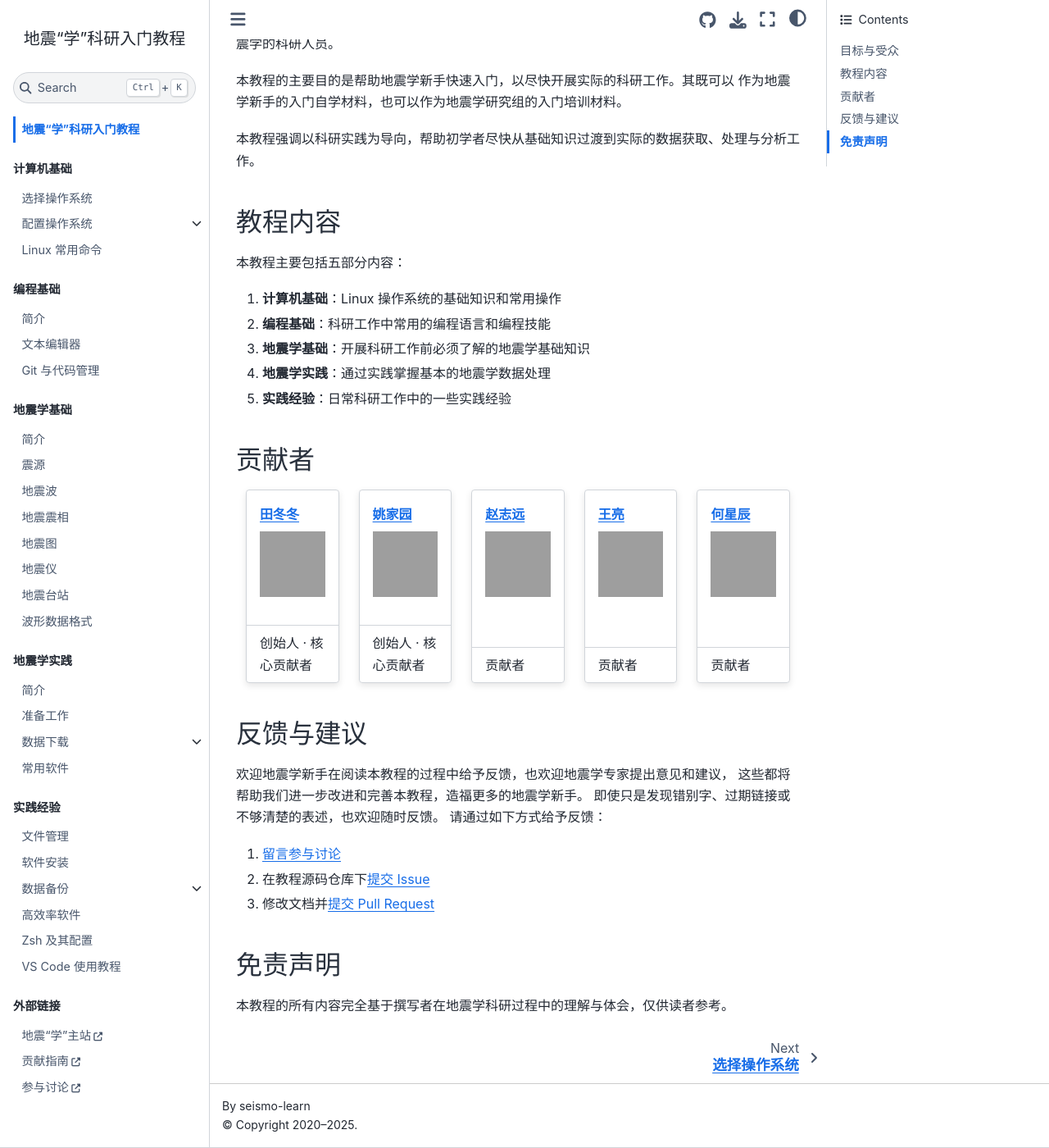
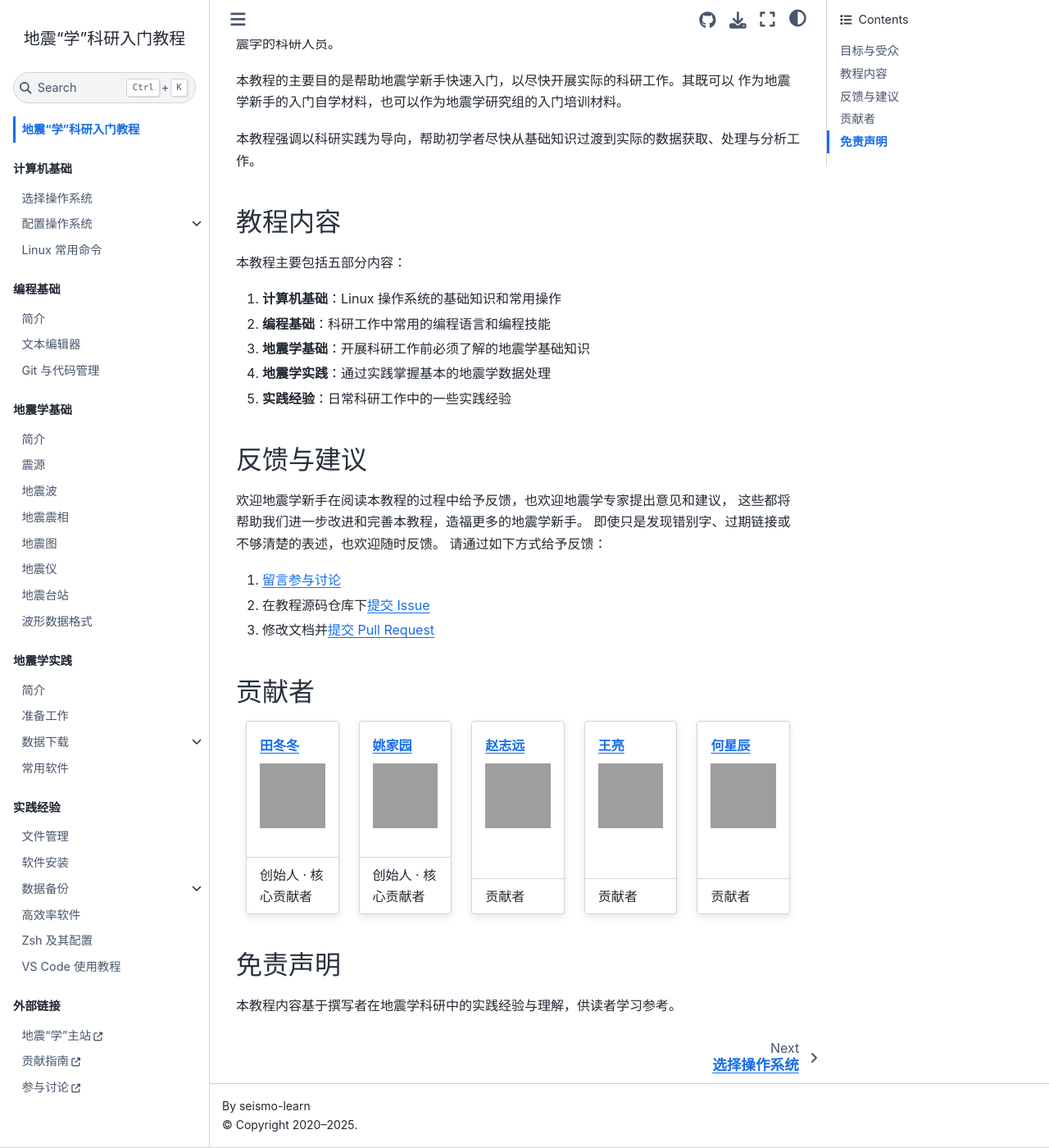
Before and after one commit to seismo-learn/seismology101, a Jupyter Book: the page built from source/index.md, in a window 1280 px wide and 1400 px high, scrolled down 245 px, cut to the strip 0-1400 px from the top of the window. Shown: the whole strip at 82% size. Built offline with Jupyter Book 1.0.4 settings and Sphinx 7.4.7 and the Sphinx Book theme 1.1.4, drawn with Linux system fonts in a browser that asks for light colours; pages that are not in the unit, such as notebooks, are missing from menus; some of the changed lines change nothing that is shown; grey boxes are pictures that could not be loaded.

Commit message:
Refine landing page disclaimer and section order

```diff
--- a/source/index.md
+++ b/source/index.md
@@ -20,6 +20,16 @@
 3. **地震学基础**：开展科研工作前必须了解的地震学基础知识
 4. **地震学实践**：通过实践掌握基本的地震学数据处理
 5. **实践经验**：日常科研工作中的一些实践经验
+
+## 反馈与建议
+欢迎地震学新手在阅读本教程的过程中给予反馈，也欢迎地震学专家提出意见和建议，
+这些都将帮助我们进一步改进和完善本教程，造福更多的地震学新手。
+即使只是发现错别字、过期链接或不够清楚的表述，也欢迎随时反馈。
+请通过如下方式给予反馈：
+
+1. [留言参与讨论](https://github.com/orgs/seismo-learn/discussions)
+2. 在教程源码仓库下[提交 Issue](https://github.com/seismo-learn/seismology101/issues)
+3. 修改文档并[提交 Pull Request](https://github.com/seismo-learn/seismology101/pulls)
 
 ## 贡献者
 :::::{grid} 2 3 3 5
@@ -65,15 +75,5 @@
 ::::
 :::::
 
-## 反馈与建议
-欢迎地震学新手在阅读本教程的过程中给予反馈，也欢迎地震学专家提出意见和建议，
-这些都将帮助我们进一步改进和完善本教程，造福更多的地震学新手。
-即使只是发现错别字、过期链接或不够清楚的表述，也欢迎随时反馈。
-请通过如下方式给予反馈：
-
-1. [留言参与讨论](https://github.com/orgs/seismo-learn/discussions)
-2. 在教程源码仓库下[提交 Issue](https://github.com/seismo-learn/seismology101/issues)
-3. 修改文档并[提交 Pull Request](https://github.com/seismo-learn/seismology101/pulls)
-
 ## 免责声明
-本教程的所有内容完全基于撰写者在地震学科研过程中的理解与体会，仅供读者参考。
+本教程内容基于撰写者在地震学科研中的实践经验与理解，供读者学习参考。
```
